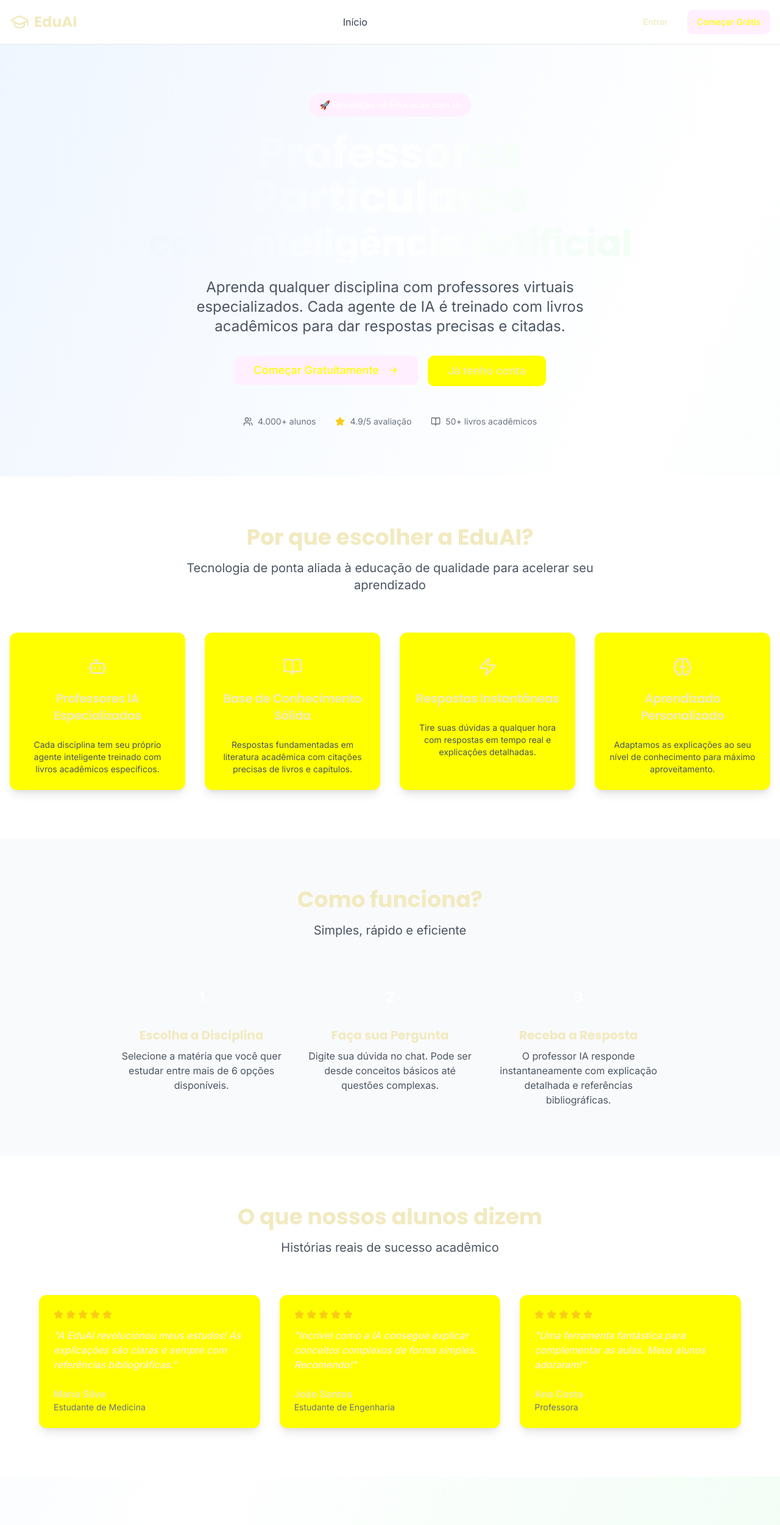
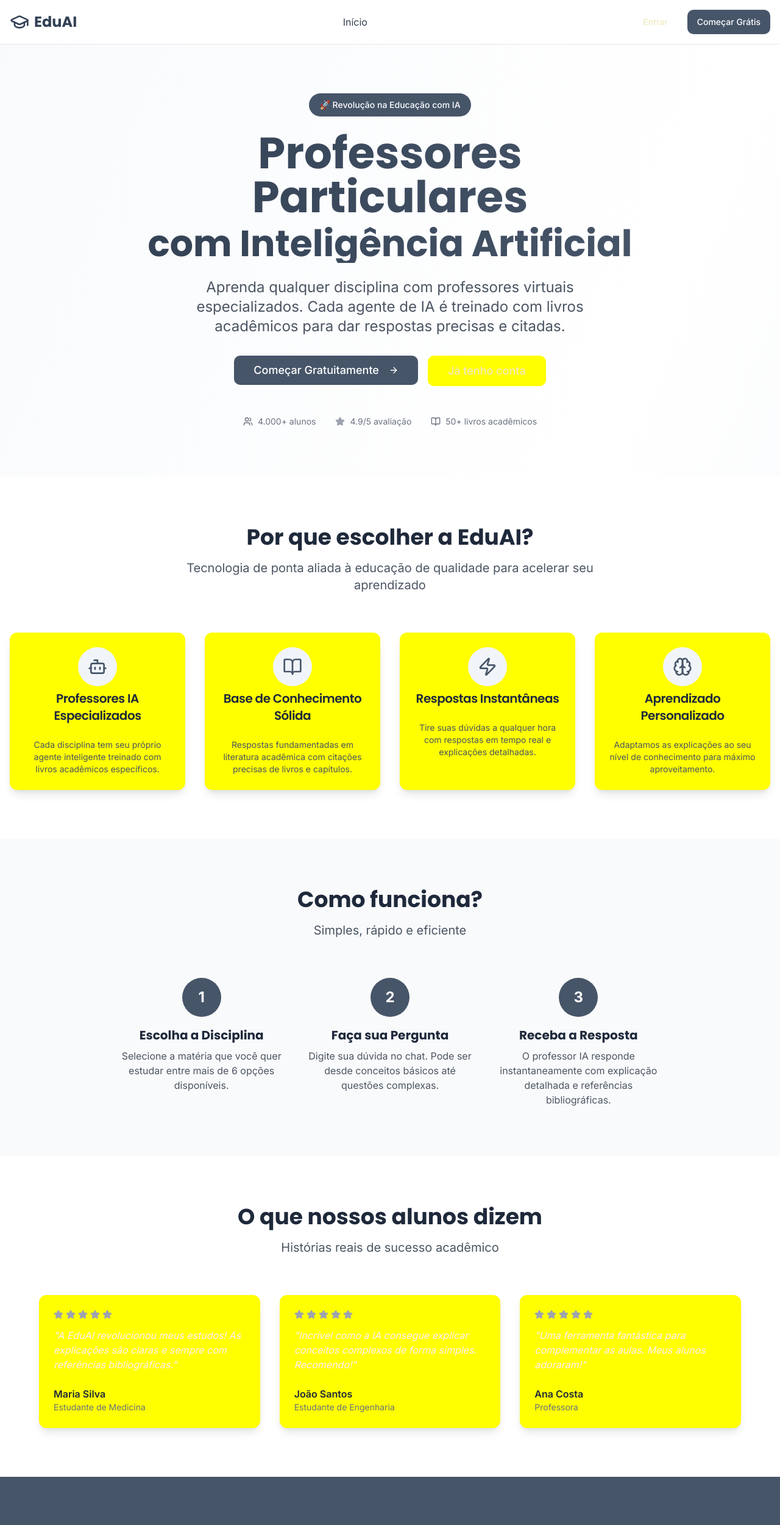
Before and after one commit to sandersoncardoso1980/future-tutor-verse, a React (Vite) app: page / in a window 1280 px wide. Shown: the top 2500 px of the page at 61% size. Built offline with nearby package versions, Linux system fonts and the light colour scheme.

Commit message:
Refactor: Use more neutral colors in the layout
Replaced all remaining yellow tones with neutral colors for a consistent and professional UI.

```diff
--- a/src/components/ChatMessage.tsx
+++ b/src/components/ChatMessage.tsx
@@ -27,7 +27,7 @@ const ChatMessage = ({ message }: ChatMessageProps) => {
       <Avatar className="h-8 w-8 mt-1">
         <AvatarFallback className={cn(
           message.sender === 'user'
-            ? 'bg-education-500 text-white'
+            ? 'bg-slate-600 text-white'
             : 'bg-gray-100 text-gray-700'
         )}>
           {message.sender === 'user' ? <User className="h-4 w-4" /> : <Bot className="h-4 w-4" />}
@@ -41,7 +41,7 @@ const ChatMessage = ({ message }: ChatMessageProps) => {
         <Card className={cn(
           "p-4 border-0 shadow-sm",
           message.sender === 'user'
-            ? 'bg-education-500 text-white'
+            ? 'bg-slate-600 text-white'
             : 'bg-gray-50 text-gray-900'
         )}>
           <p className="text-sm whitespace-pre-wrap">{message.content}</p>
--- a/src/components/Header.tsx
+++ b/src/components/Header.tsx
@@ -22,17 +22,17 @@ const Header = () => {
   return (
     <header className="bg-white/95 backdrop-blur-sm border-b border-gray-200 sticky top-0 z-50">
       <div className="container mx-auto px-4 py-4 flex items-center justify-between">
-        <Link to="/" className="flex items-center space-x-2 text-2xl font-bold text-education-600">
+        <Link to="/" className="flex items-center space-x-2 text-2xl font-bold text-slate-700">
           <GraduationCap className="h-8 w-8" />
           <span className="font-display">EduAI</span>
         </Link>
 
         <nav className="hidden md:flex items-center space-x-6">
-          <Link to="/" className="text-gray-700 hover:text-education-600 transition-colors">
+          <Link to="/" className="text-gray-700 hover:text-slate-600 transition-colors">
             Início
           </Link>
           {user && (
-            <Link to="/dashboard" className="text-gray-700 hover:text-education-600 transition-colors">
+            <Link to="/dashboard" className="text-gray-700 hover:text-slate-600 transition-colors">
               Dashboard
             </Link>
           )}
@@ -73,7 +73,7 @@ const Header = () => {
               <Button variant="ghost" asChild>
                 <Link to="/login">Entrar</Link>
               </Button>
-              <Button asChild className="education-gradient">
+              <Button asChild className="bg-slate-600 hover:bg-slate-700 text-white">
                 <Link to="/register">Começar Grátis</Link>
               </Button>
             </>
--- a/src/components/SubjectCard.tsx
+++ b/src/components/SubjectCard.tsx
@@ -25,14 +25,14 @@ const SubjectCard = ({ subject }: SubjectCardProps) => {
     <Card className="group hover:shadow-lg transition-all duration-300 hover:scale-105 border-0 shadow-md">
       <CardHeader className="pb-4">
         <div className="flex items-center justify-between">
-          <div className="p-3 rounded-xl bg-education-50 text-education-600 group-hover:bg-education-100 transition-colors">
+          <div className="p-3 rounded-xl bg-slate-100 text-slate-600 group-hover:bg-slate-200 transition-colors">
             {subject.icon}
           </div>
           <Badge variant="secondary" className="text-xs">
             {subject.booksCount} livros
           </Badge>
         </div>
-        <CardTitle className="text-xl font-display">{subject.name}</CardTitle>
+        <CardTitle className="text-xl font-display text-slate-800">{subject.name}</CardTitle>
         <CardDescription className="text-gray-600">
           {subject.description}
         </CardDescription>
@@ -58,7 +58,7 @@ const SubjectCard = ({ subject }: SubjectCardProps) => {
           ))}
         </div>
 
-        <Button asChild className="w-full education-gradient hover:opacity-90 transition-opacity">
+        <Button asChild className="w-full bg-slate-600 hover:bg-slate-700 text-white">
           <Link to={`/chat/${subject.id}`} className="flex items-center space-x-2">
             <BookOpen className="h-4 w-4" />
             <span>Iniciar Conversa</span>
--- a/src/pages/Index.tsx
+++ b/src/pages/Index.tsx
@@ -52,17 +52,17 @@ const Index = () => {
   ];
 
   return (
-    <div className="min-h-screen bg-gradient-to-br from-blue-50 via-white to-green-50">
+    <div className="min-h-screen bg-gradient-to-br from-slate-50 via-white to-slate-100">
       <Header />
 
       {/* Hero Section */}
       <section className="container mx-auto px-4 py-20 text-center">
         <div className="max-w-4xl mx-auto animate-fade-in">
-          <Badge className="mb-6 px-4 py-2 text-sm font-medium education-gradient text-white">
+          <Badge className="mb-6 px-4 py-2 text-sm font-medium bg-slate-600 text-white">
             🚀 Revolução na Educação com IA
           </Badge>
 
-          <h1 className="text-5xl md:text-7xl font-bold font-display mb-6 bg-gradient-to-r from-education-600 to-success-600 bg-clip-text text-transparent">
+          <h1 className="text-5xl md:text-7xl font-bold font-display mb-6 bg-gradient-to-r from-slate-700 to-slate-600 bg-clip-text text-transparent">
             Professores Particulares
             <br />
             <span className="text-4xl md:text-6xl">com Inteligência Artificial</span>
@@ -74,7 +74,7 @@ const Index = () => {
           </p>
 
           <div className="flex flex-col sm:flex-row gap-4 justify-center mb-12">
-            <Button size="lg" asChild className="text-lg px-8 py-6 education-gradient hover:opacity-90 transition-opacity">
+            <Button size="lg" asChild className="text-lg px-8 py-6 bg-slate-600 hover:bg-slate-700 text-white">
               <Link to="/register" className="flex items-center space-x-2">
                 <span>Começar Gratuitamente</span>
                 <ArrowRight className="h-5 w-5" />
@@ -92,7 +92,7 @@ const Index = () => {
               <span>4.000+ alunos</span>
             </div>
             <div className="flex items-center space-x-2">
-              <Star className="h-4 w-4 fill-yellow-400 text-yellow-400" />
+              <Star className="h-4 w-4 fill-gray-400 text-gray-400" />
               <span>4.9/5 avaliação</span>
             </div>
             <div className="flex items-center space-x-2">
@@ -107,7 +107,7 @@ const Index = () => {
       <section className="py-20 bg-white">
         <div className="container mx-auto px-4">
           <div className="text-center mb-16">
-            <h2 className="text-4xl font-bold font-display mb-4">
+            <h2 className="text-4xl font-bold font-display mb-4 text-slate-800">
               Por que escolher a EduAI?
             </h2>
             <p className="text-xl text-gray-600 max-w-2xl mx-auto">
@@ -119,10 +119,10 @@ const Index = () => {
             {features.map((feature, index) => (
               <Card key={index} className="text-center border-0 shadow-lg hover:shadow-xl transition-shadow group">
                 <CardHeader>
-                  <div className="mx-auto p-4 rounded-full bg-education-50 text-education-600 group-hover:bg-education-100 transition-colors w-fit">
+                  <div className="mx-auto p-4 rounded-full bg-slate-100 text-slate-600 group-hover:bg-slate-200 transition-colors w-fit">
                     {feature.icon}
                   </div>
-                  <CardTitle className="text-xl font-display">{feature.title}</CardTitle>
+                  <CardTitle className="text-xl font-display text-slate-800">{feature.title}</CardTitle>
                 </CardHeader>
                 <CardContent>
                   <CardDescription className="text-gray-600">
@@ -139,7 +139,7 @@ const Index = () => {
       <section className="py-20 bg-gray-50">
         <div className="container mx-auto px-4">
           <div className="text-center mb-16">
-            <h2 className="text-4xl font-bold font-display mb-4">
+            <h2 className="text-4xl font-bold font-display mb-4 text-slate-800">
               Como funciona?
             </h2>
             <p className="text-xl text-gray-600">
@@ -167,10 +167,10 @@ const Index = () => {
                 }
               ].map((item, index) => (
                 <div key={index} className="text-center">
-                  <div className="w-16 h-16 rounded-full education-gradient text-white text-2xl font-bold flex items-center justify-center mx-auto mb-4">
+                  <div className="w-16 h-16 rounded-full bg-slate-600 text-white text-2xl font-bold flex items-center justify-center mx-auto mb-4">
                     {item.step}
                   </div>
-                  <h3 className="text-xl font-bold mb-2">{item.title}</h3>
+                  <h3 className="text-xl font-bold mb-2 text-slate-800">{item.title}</h3>
                   <p className="text-gray-600">{item.description}</p>
                 </div>
               ))}
@@ -183,7 +183,7 @@ const Index = () => {
       <section className="py-20 bg-white">
         <div className="container mx-auto px-4">
           <div className="text-center mb-16">
-            <h2 className="text-4xl font-bold font-display mb-4">
+            <h2 className="text-4xl font-bold font-display mb-4 text-slate-800">
               O que nossos alunos dizem
             </h2>
             <p className="text-xl text-gray-600">
@@ -197,7 +197,7 @@ const Index = () => {
                 <CardHeader>
                   <div className="flex items-center space-x-1 mb-2">
                     {[...Array(testimonial.rating)].map((_, i) => (
-                      <Star key={i} className="h-4 w-4 fill-yellow-400 text-yellow-400" />
+                      <Star key={i} className="h-4 w-4 fill-gray-400 text-gray-400" />
                     ))}
                   </div>
                   <CardDescription className="text-base italic">
@@ -206,7 +206,7 @@ const Index = () => {
                 </CardHeader>
                 <CardContent>
                   <div>
-                    <p className="font-semibold">{testimonial.name}</p>
+                    <p className="font-semibold text-slate-800">{testimonial.name}</p>
                     <p className="text-sm text-gray-500">{testimonial.role}</p>
                   </div>
                 </CardContent>
@@ -217,18 +217,18 @@ const Index = () => {
       </section>
 
       {/* CTA Section */}
-      <section className="py-20 education-gradient text-white">
+      <section className="py-20 bg-slate-600 text-white">
         <div className="container mx-auto px-4 text-center">
           <div className="max-w-3xl mx-auto">
             <h2 className="text-4xl md:text-5xl font-bold font-display mb-6">
               Pronto para revolucionar seus estudos?
             </h2>
-            <p className="text-xl mb-8 text-blue-100">
+            <p className="text-xl mb-8 text-slate-200">
               Junte-se a milhares de estudantes que já descobriram uma nova forma de aprender
             </p>
 
             <div className="flex flex-col sm:flex-row gap-4 justify-center">
-              <Button size="lg" variant="secondary" asChild className="text-lg px-8 py-6">
+              <Button size="lg" variant="secondary" asChild className="text-lg px-8 py-6 bg-white text-slate-600 hover:bg-gray-100">
                 <Link to="/register" className="flex items-center space-x-2">
                   <span>Criar Conta Gratuita</span>
                   <ArrowRight className="h-5 w-5" />
@@ -236,7 +236,7 @@ const Index = () => {
               </Button>
             </div>
 
-            <p className="text-sm text-blue-200 mt-6">
+            <p className="text-sm text-slate-300 mt-6">
               ✓ Sem cartão de crédito • ✓ Acesso imediato • ✓ Suporte 24/7
             </p>
           </div>
```
